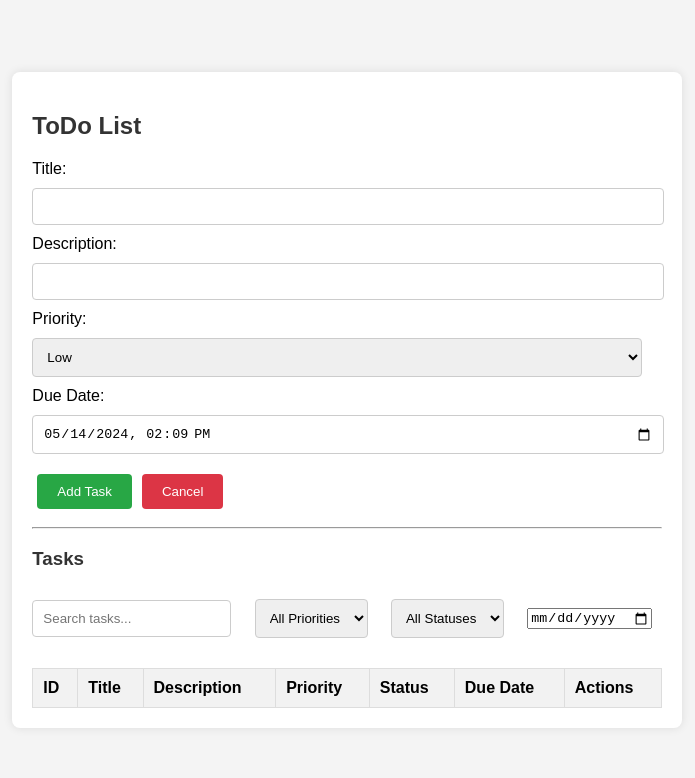
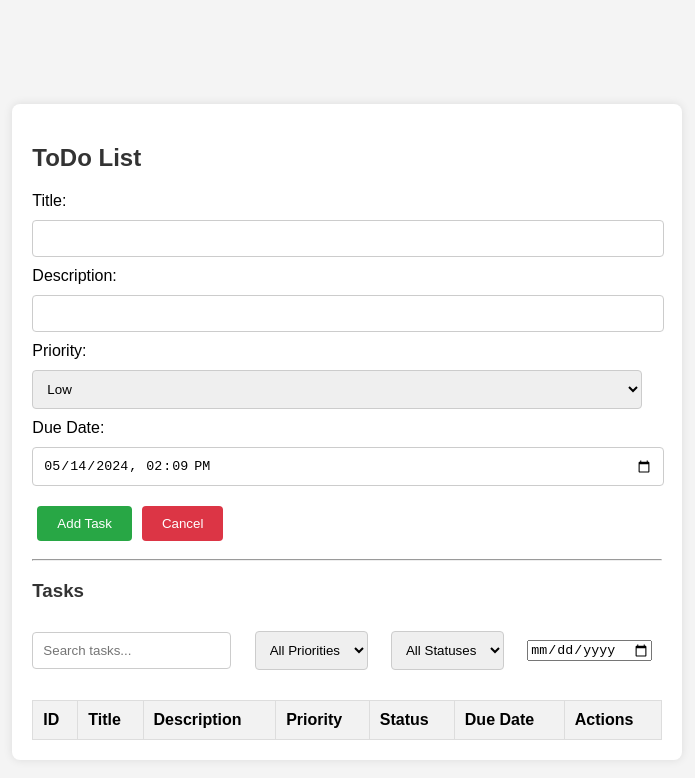
Before and after one commit to RzWilliam/ts-exam, a React (Vite) app: page / in a window 1280 px wide. Shown: the top 778 px of the page, without its empty margins (313-1008 px from the left). Built offline with nearby package versions, Linux system fonts and the light colour scheme.

Commit message:
💄 Update style

```diff
--- a/src/index.css
+++ b/src/index.css
@@ -1,12 +1,12 @@
  body {
   font-family: Arial, sans-serif;
   background-color: #f4f4f4;
-  margin: 0;
+  margin: 32px 0;
   padding: 0;
   display: flex;
   justify-content: center;
   align-items: center;
-  height: 100vh;
+  min-height: 100vh;
 }
 
 .container {
```
